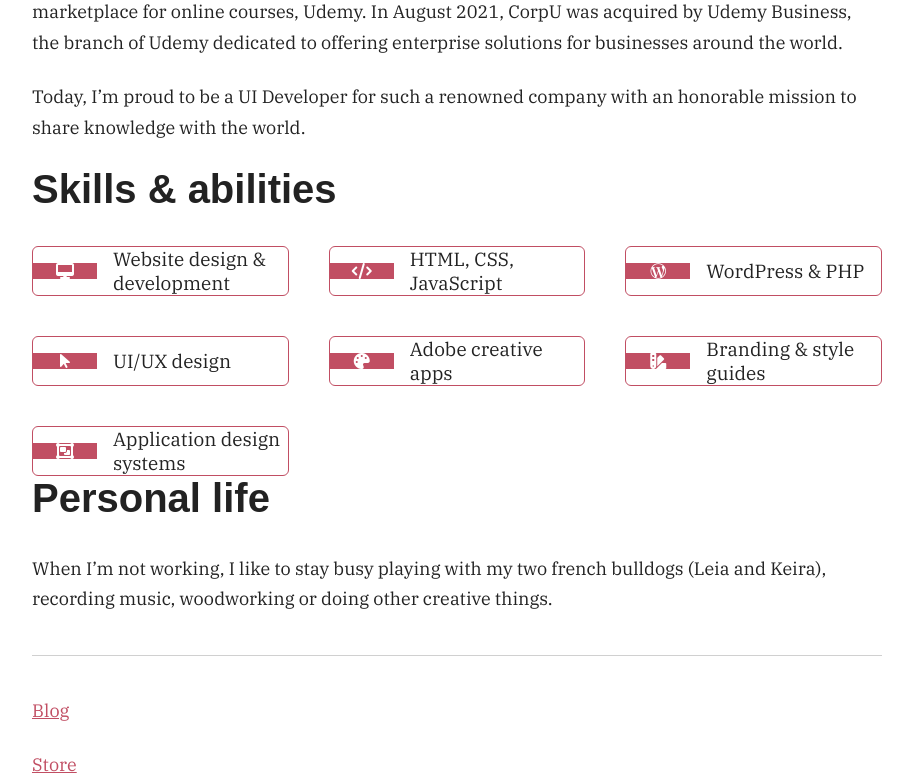
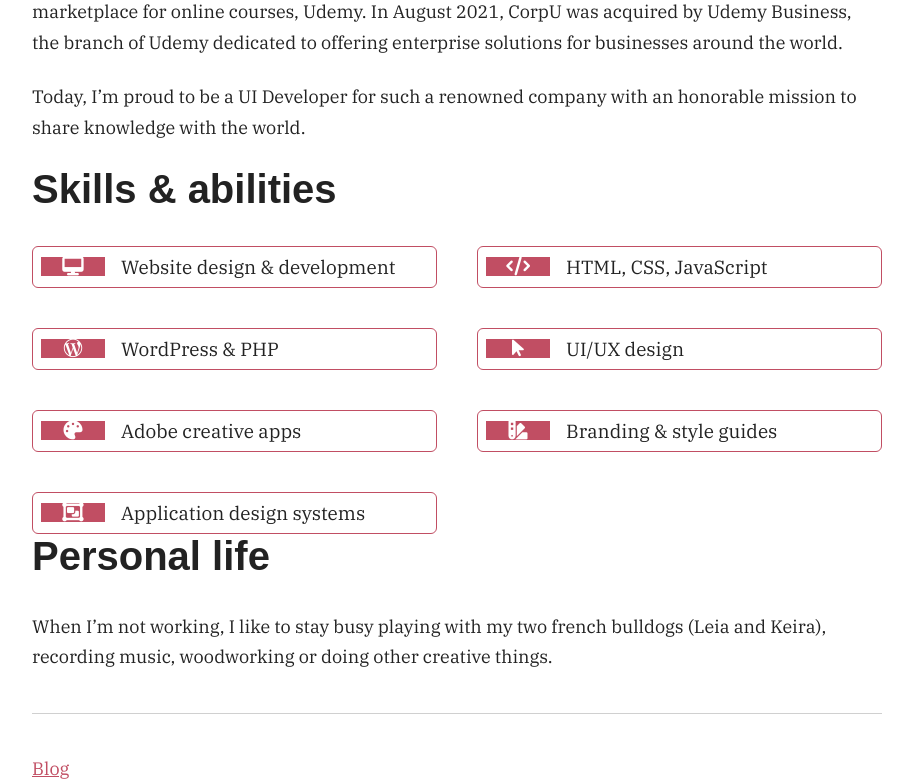
Before and after one commit to tylerwoodcook/linepup_com, a PHP site: page /default.php in a window 1280 px wide. Shown: the part 1436-2215 px from the top of the page, without its empty margins (183-1096 px from the left). Run offline with PHP 8.4, Linux system fonts and the light colour scheme; some libraries are stand-ins or nearby versions; some web fonts are replaced.

Commit message:
Update styles.css

```diff
--- a/assets/styles.css
+++ b/assets/styles.css
@@ -174,9 +174,11 @@ div.section {
   gap: 16px;
   border: 1px solid #C14E63;
   border-radius: 6px;
+  padding: 8px;
 }
 .skill-icon {
   background-color: #C14E63;
+  font-size: 19px;
   color: #fff;
   display: flex;
   justify-content: center;
@@ -190,7 +192,7 @@ div.section {
 .col-3 {
   display: grid;
   width: 100%;
-  grid-template-columns: repeat(3, 1fr);
+  grid-template-columns: repeat(2, 1fr);
   gap: 40px;
 }
 @media screen and (max-width: 600px) {
```
